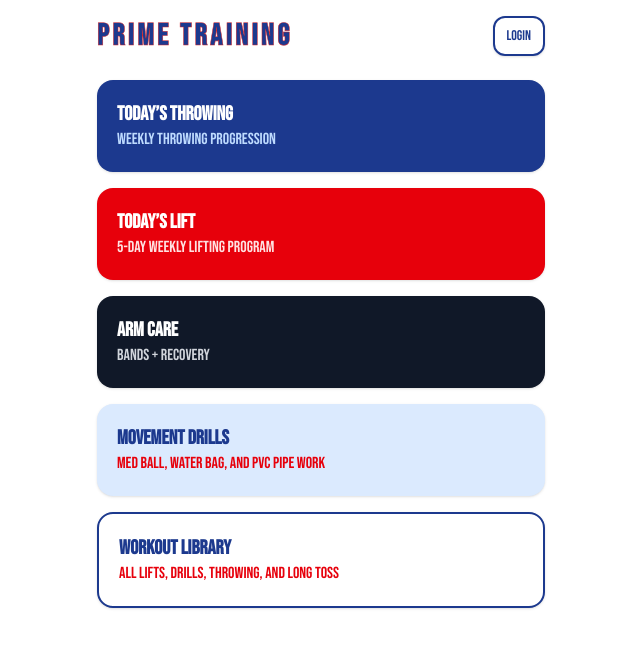
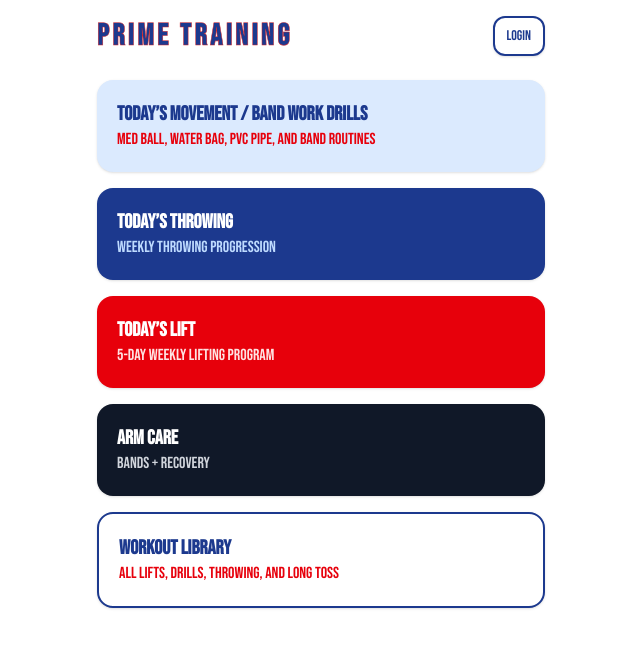
Before and after one commit to shawnsemple/prime-training, a Next.js app: page / in a window 1280 px wide. Shown: the top 648 px of the page, without its empty margins (319-959 px from the left). Built offline with nearby package versions, Linux system fonts and the light colour scheme.

Commit message:
updated home page order

```diff
--- a/app/page.tsx
+++ b/app/page.tsx
@@ -22,6 +22,15 @@ export default function Home() {
           </Link>
         </div>
 
+        {/* Movement / Band Work Drills */}
+        <Link href="/movement">
+          <button className="w-full bg-blue-100 hover:opacity-90 p-5 rounded-2xl text-left mb-4 text-blue-900 shadow active:scale-95 transition">
+            <h2 className="text-xl font-semibold">Today’s Movement / Band Work Drills</h2>
+            <p className="text-red-600">Med ball, water bag, PVC pipe, and band routines</p>
+          </button>
+        </Link>
+
+        {/* Throwing */}
         <Link href="/throwing">
           <button className="w-full bg-blue-900 hover:opacity-90 p-5 rounded-2xl text-left mb-4 text-white shadow active:scale-95 transition">
             <h2 className="text-xl font-semibold">Today’s Throwing</h2>
@@ -29,6 +38,7 @@ export default function Home() {
           </button>
         </Link>
 
+        {/* Lift */}
         <Link href="/lift">
           <button className="w-full bg-red-600 hover:opacity-90 p-5 rounded-2xl text-left mb-4 text-white shadow active:scale-95 transition">
             <h2 className="text-xl font-semibold">Today’s Lift</h2>
@@ -36,18 +46,13 @@ export default function Home() {
           </button>
         </Link>
 
+        {/* Arm Care */}
         <button className="w-full bg-gray-900 hover:opacity-90 p-5 rounded-2xl text-left mb-4 text-white shadow active:scale-95 transition">
           <h2 className="text-xl font-semibold">Arm Care</h2>
           <p className="text-gray-300">Bands + Recovery</p>
         </button>
 
-        <Link href="/movement">
-          <button className="w-full bg-blue-100 hover:opacity-90 p-5 rounded-2xl text-left mb-4 text-blue-900 shadow active:scale-95 transition">
-            <h2 className="text-xl font-semibold">Movement Drills</h2>
-            <p className="text-red-600">Med ball, water bag, and PVC pipe work</p>
-          </button>
-        </Link>
-
+        {/* Workout Library */}
         <Link href="/library">
           <button className="w-full bg-white border-2 border-blue-900 hover:bg-gray-100 p-5 rounded-2xl text-left text-blue-900 shadow active:scale-95 transition">
             <h2 className="text-xl font-semibold">Workout Library</h2>
```
